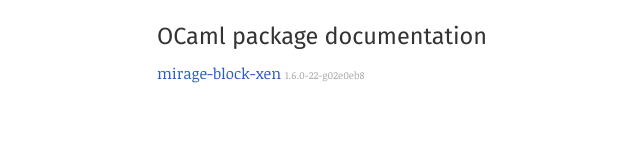
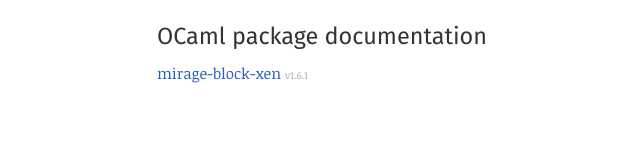
Before and after one commit to mirage/mirage-block-xen, a plain HTML site: page index.html in a window 1280 px wide. Shown: the full height of the page, 130-770 px from the left. Drawn offline with Linux system fonts and the light colour scheme.

Commit message:
Update mirage-block-xen doc to v1.6.1.

```diff
--- a/index.html
+++ b/index.html
@@ -11,7 +11,7 @@
       <div class="by-name">
       <h2>OCaml package documentation</h2>
       <ol>
-      <li><a href="mirage-block-xen/index.html">mirage-block-xen</a> <span class="version">1.6.0-22-g02e0eb8</span></li>
+      <li><a href="mirage-block-xen/index.html">mirage-block-xen</a> <span class="version">v1.6.1</span></li>
       </ol>
       </div>
     </main>
```
